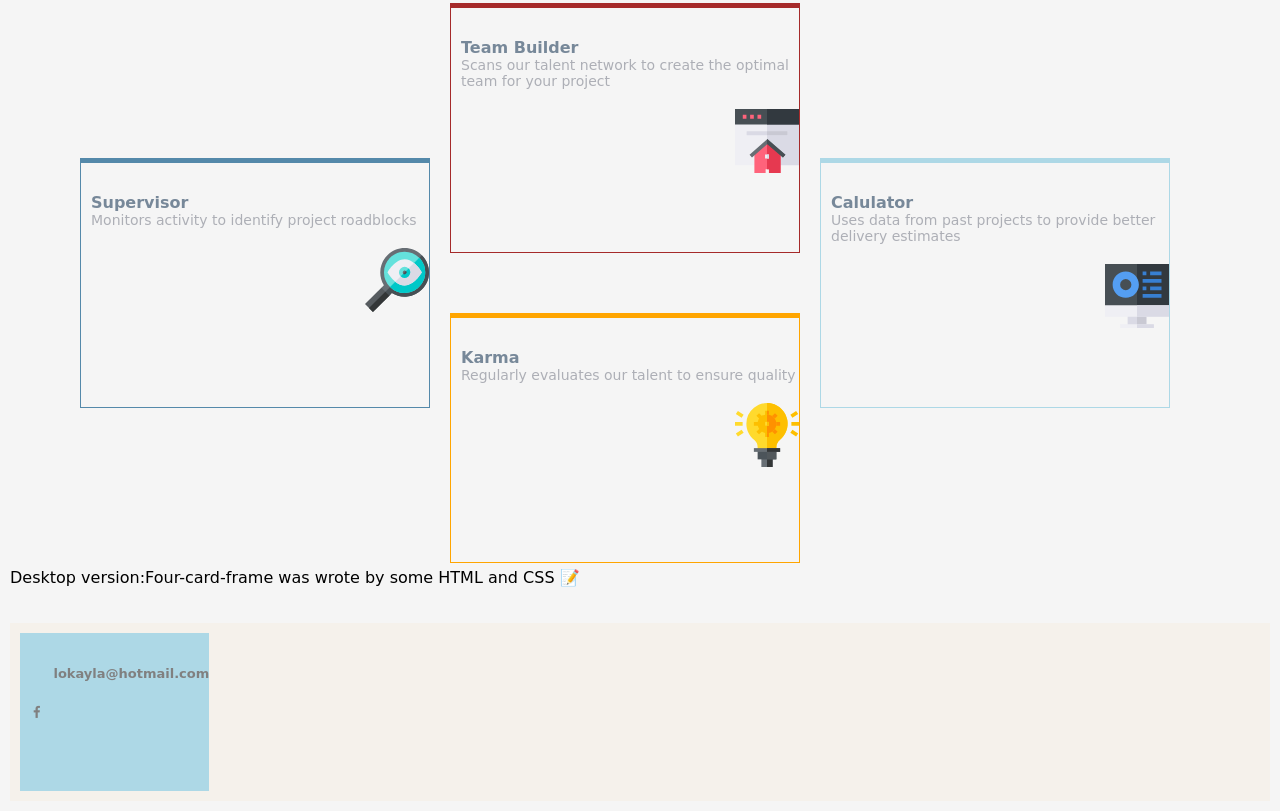
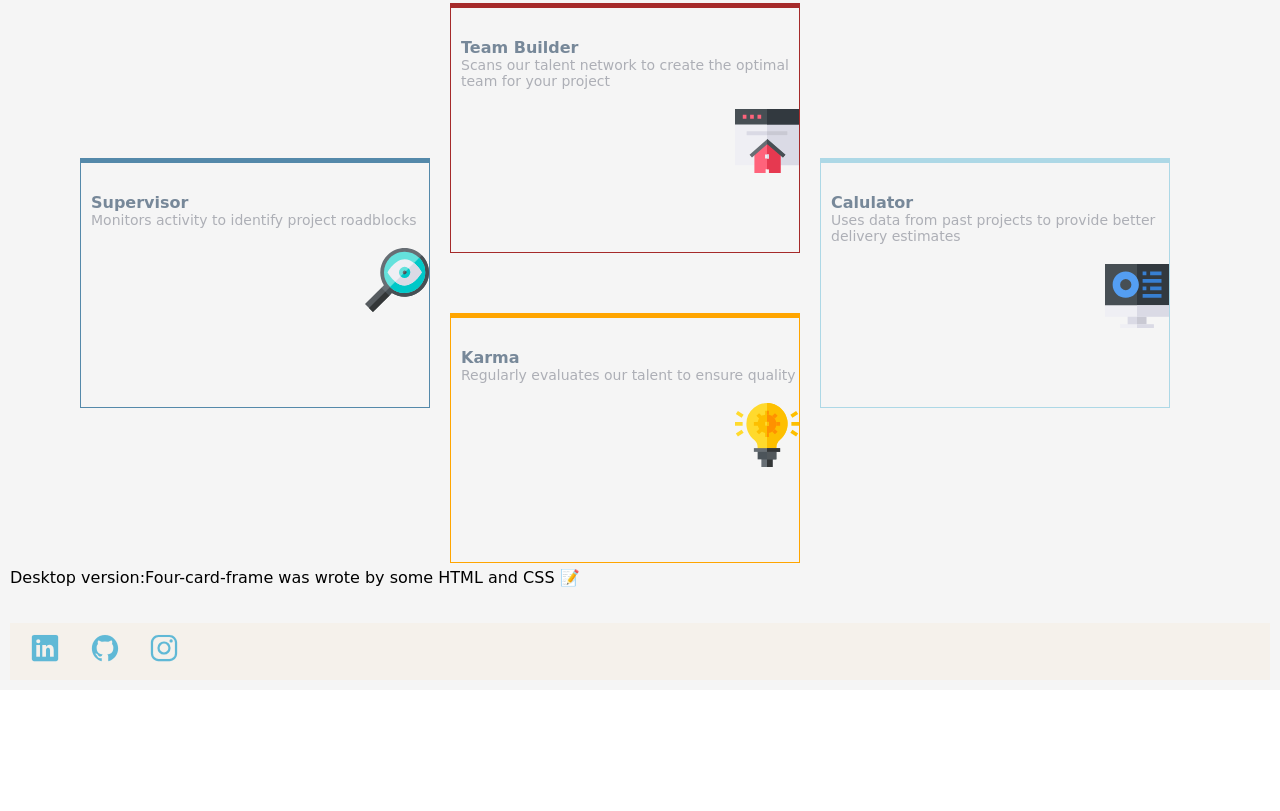
Before and after one commit to Kaylalo/portfolio, a plain HTML site: page index.html in a window 1280 px wide. Shown: the part 758-1569 px from the top of the page. After the commit the page ends 1448 px from the top, so only its background shows below. Drawn offline with nearby package versions, Linux system fonts and the light colour scheme; a web font is replaced by a local one.

Commit message:
amendment

```diff
--- a/index.html
+++ b/index.html
@@ -6,7 +6,6 @@
   <meta name="viewport" content="width=device-width, initial-scale=1.0">
   <meta http-equiv="X-UA-Compatible" content="ie=edge">
   <link href="style.css" rel="stylesheet"/>
-  <link rel="stylesheet" href="https://cdnjs.cloudflare.com/ajax/libs/font-awesome/4.7.0/css/font-awesome.min.css">
   <title>My Portfolio</title>
 </head>
 
@@ -16,7 +15,7 @@
       <ul>
       <li><a href="index.html"class="#home">Home</a></li>
       <li><a href="index.html"class="#Work">Work</a></li>
-      <li><a href="index.html" class="#contact">Contact</a></li>
+      <li><a href="index.html"class="#contact">Contact</a></li>
     </ul>
       </div>
     <!--hero section-->
@@ -26,7 +25,7 @@
       <h1>ABOUT ME</h1>
       <img src="image0 (1) - Copy.jpeg" alt="kayla">
       <h2>WHO AM I</h2>
-      <p>My name is Kayla and I am a freelance Web developer based in Manchester. Starting off as a programmer few months ago. I love coding very much which is challenging but lots of joy.</p>
+      <p>My name is Kayla and I am working in retail industry for more than 7 years. Now, I would like to have career switch to IT industry. Start coding since last year and spent my spare time on further studies in web development course.</p>
     </div>
    </div>
    <div class="circle"></div>
@@ -70,13 +69,21 @@
 
   <!--footer-->
   <section id="Contact">
-  <footer class="footer">
-  <a href="mailto:lokayla@hotmail.com" class ="footer_link">lokayla@hotmail.com</a>
-  <ul class="social-list">
-  <li class="social-list_item">
-   <a class="social-list_link" href="https://facebook.com/lo.suet.7">
-     <i class="fa fa-facebook"></i>
-     </a>
+  <footer>
+
+  <a class= "social-icon" href ="https://linkedin.com/in/kaylalo/" target="_blank ">
+    <ion-icon name="logo-linkedin"></ion-icon>
+  </a>
+  <a class= "social-icon" href ="https://kaylalo.github.io/portfolio/" target="_blank ">
+  <ion-icon name="logo-github"></ion-icon>
+  </a>
+  <a class= "social-icon" href ="https://instagram.com/lokayla_?igshid=YmMyMTA2M2Y= " target="_blank ">
+    <ion-icon name="logo-instagram"></ion-icon>
+  </a>
+  <script type="module" src="https://unpkg.com/ionicons@5.5.2/dist/ionicons/ionicons.esm.js"></script>
+  <script nomodule src="https://unpkg.com/ionicons@5.5.2/dist/ionicons/ionicons.js"></script>
+
+
     </footer>
     </section>
 
--- a/style.css
+++ b/style.css
@@ -197,40 +197,15 @@ svg {
   margin-top: 5px;
 }
 
-.footer {
-  background: lightblue;
-  color: grey;
-  padding: 2.5em 0;
-  font-size: small;
+.social-icon {
+  color: rgb(96, 185, 214);
+  transition: color 0.2;
+  text-decoration: none;
+  margin: 0 10px;
+  font-size: 30px;
+  width: 50px;
 }
 
-.footer a {
-  color: inherit;
-  text-decoration: none;
-  float: right;
+.social-icon:hover {
+  color: blue;
 }
-
-.footer_link {
-  font-weight: bold;
-}
-
-.footer_link:hover,
-.social-list_link:hover {
-  opacity: 0.7;
-}
-.footer_link:hover {
-  text-decoration: underline;
-}
-.social-list {
-  list-style: none;
-  display: flex;
-  justify-content: center;
-  margin: 2em 0;
-  padding: 0;
-}
-.social-list_item {
-  margin: 0.5em;
-}
-.social-list_link {
-  padding: 0.5em;
-}
```
Also changed, not shown: 1 other file.
